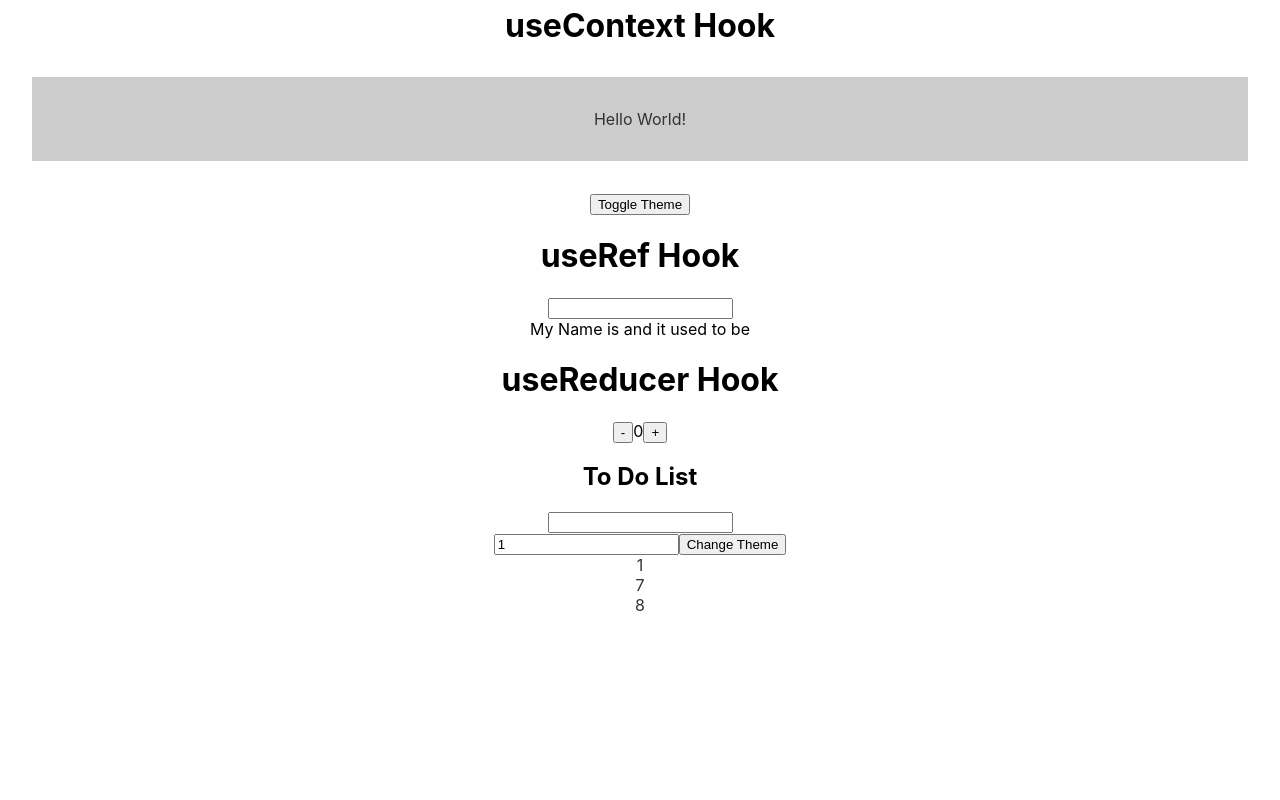
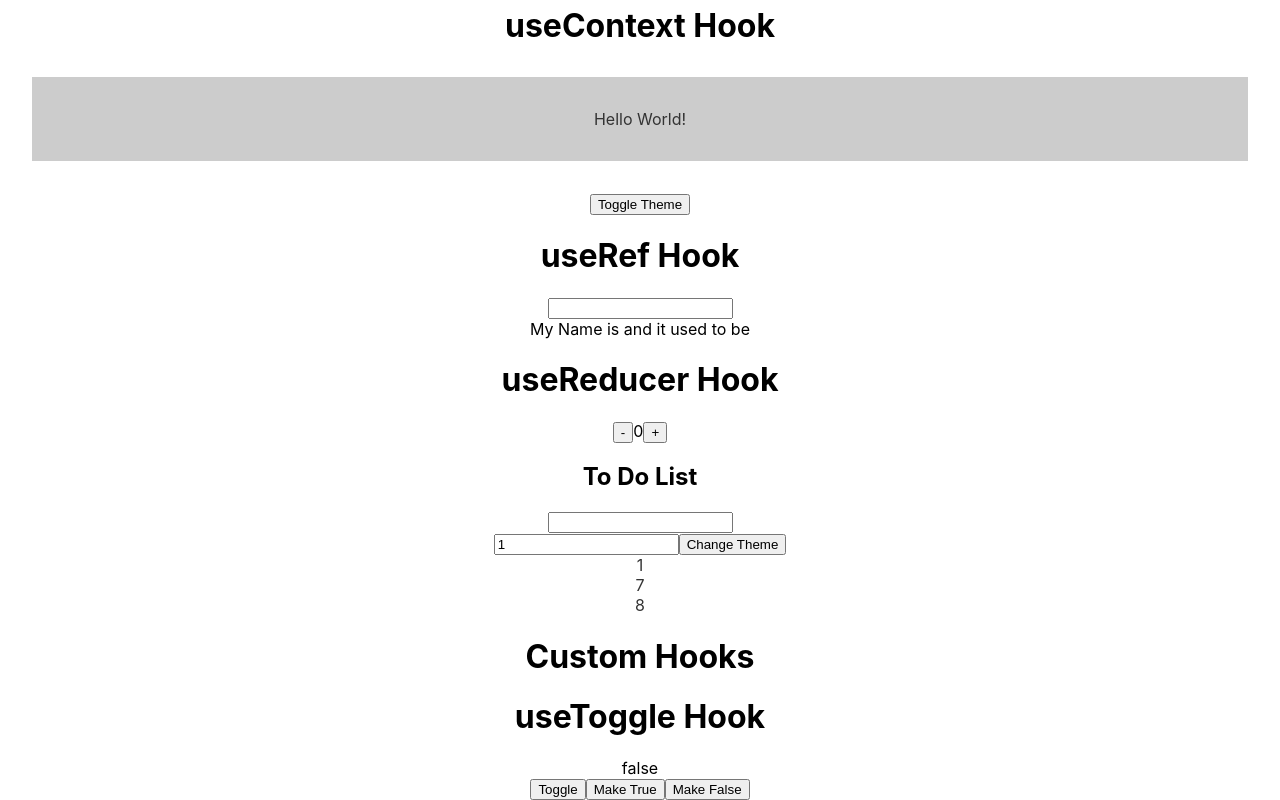
Before and after one commit to SaM-0777/react-hooks, a React (Create React App) app: page / in a window 1280 px wide. Shown: the part 551-1351 px from the top of the page. Before the commit the page ends 1166 px from the top, so only its background shows below. Built offline with nearby package versions, Linux system fonts and the light colour scheme.

Commit message:
useToggle custom Hook added

```diff
--- a/src/App.js
+++ b/src/App.js
@@ -1,6 +1,15 @@
 /*import logo from './logo.svg';*/
 import './App.css';
-import { UseEffectHook, UseStateHook, UseMemoHook, UseContextHook, UseRefHook, UseReducerHook, UseCallbackHook } from './Components';
+import {
+  UseEffectHook,
+  UseStateHook,
+  UseMemoHook,
+  UseContextHook,
+  UseRefHook,
+  UseReducerHook,
+  UseCallbackHook
+} from './Components';
+import { ToggleComponent } from './Components/CustomHooks';
 
 
 function App() {
@@ -13,6 +22,8 @@ function App() {
       <UseRefHook />
       <UseReducerHook />
       <UseCallbackHook />
+      <h1>Custom Hooks</h1>
+      <ToggleComponent />
     </div>
   )
 };
--- /dev/null
+++ b/src/Components/CustomHooks/UseToggle/ToggleComponent.jsx
@@ -0,0 +1,20 @@
+/*import React, { useState } from 'react';*/
+import useToggle from './useToggle';
+
+
+const ToggleComponent = () => {
+  const [value, setValue] = useToggle(false)
+
+  return (
+    <div>
+      <h1>useToggle Hook</h1>
+      <div>{value.toString()}</div>
+      <button onClick={setValue} >Toggle</button>
+      <button onClick={() => setValue(true)} >Make True</button>
+      <button onClick={() => setValue(false)} >Make False</button>
+    </div>
+  )
+};
+
+
+export default ToggleComponent;
--- /dev/null
+++ b/src/Components/CustomHooks/UseToggle/useToggle.jsx
@@ -0,0 +1,22 @@
+import { useState } from 'react';
+
+
+/*
+can be used to toggle radio-buttons or check-buttons
+*/
+
+
+const useToggle = (defaultValue) => {
+  const [value, setValue] = useState(defaultValue)
+
+  const toggleValue = (value) => {
+    setValue(currentValue =>
+      typeof value === 'boolean' ? value : !currentValue
+    )
+  }
+
+  return [value, toggleValue]
+}
+
+
+export default useToggle;
--- /dev/null
+++ b/src/Components/CustomHooks/index.js
@@ -0,0 +1,5 @@
+import ToggleComponent from "./UseToggle/ToggleComponent";
+
+export {
+    ToggleComponent,
+};
```
